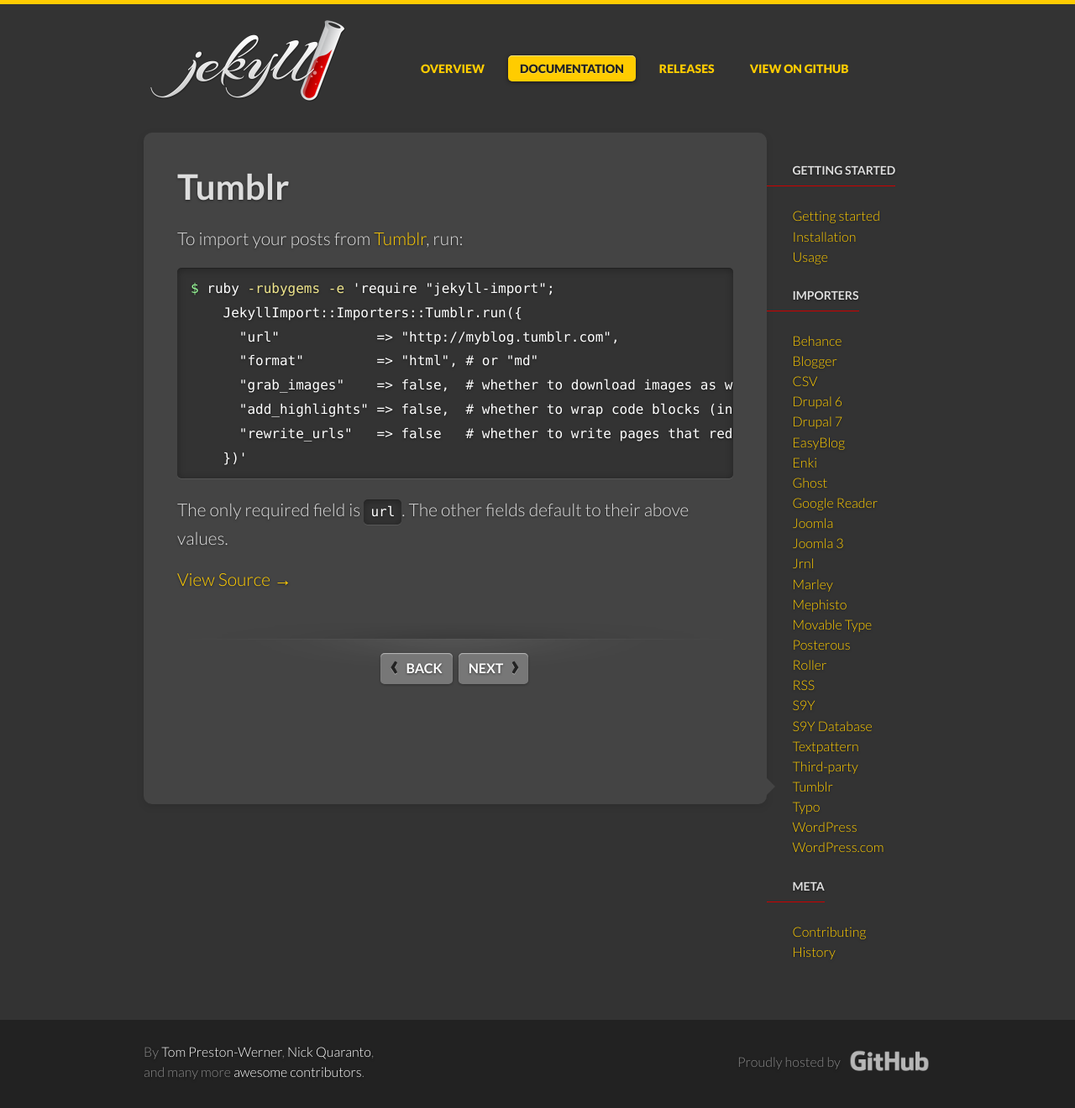
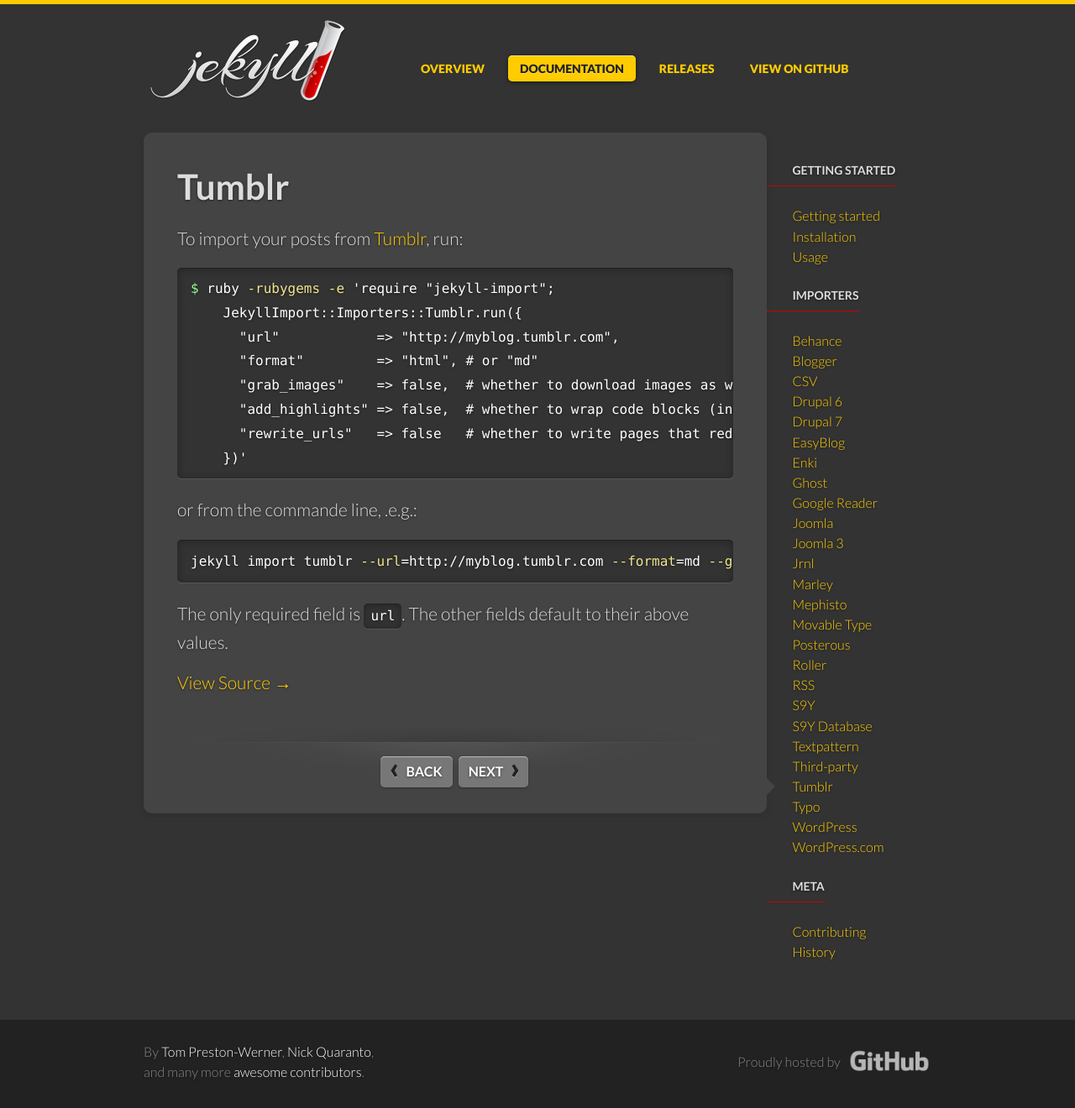
Before and after one commit to jekyll/jekyll-import, a Jekyll site: the page built from docs/_importers/tumblr.md, in a window 1280 px wide. Shown: the whole page at 84% size. Built offline with Jekyll 4.4.1, drawn with Linux system fonts in a browser that asks for light colours; some web fonts are replaced.

Commit message:
docs: add example from the command line

```diff
--- a/docs/_importers/tumblr.md
+++ b/docs/_importers/tumblr.md
@@ -20,5 +20,12 @@
     })'
 {% endhighlight %}
 
+or from the commande line, .e.g.:
+
+{% highlight bash %}
+jekyll import tumblr --url=http://myblog.tumblr.com --format=md --grab_images --rewrite_urls
+{% endhighlight %}
+
+
 The only required field is `url`. The other fields default to their above
 values.
```
